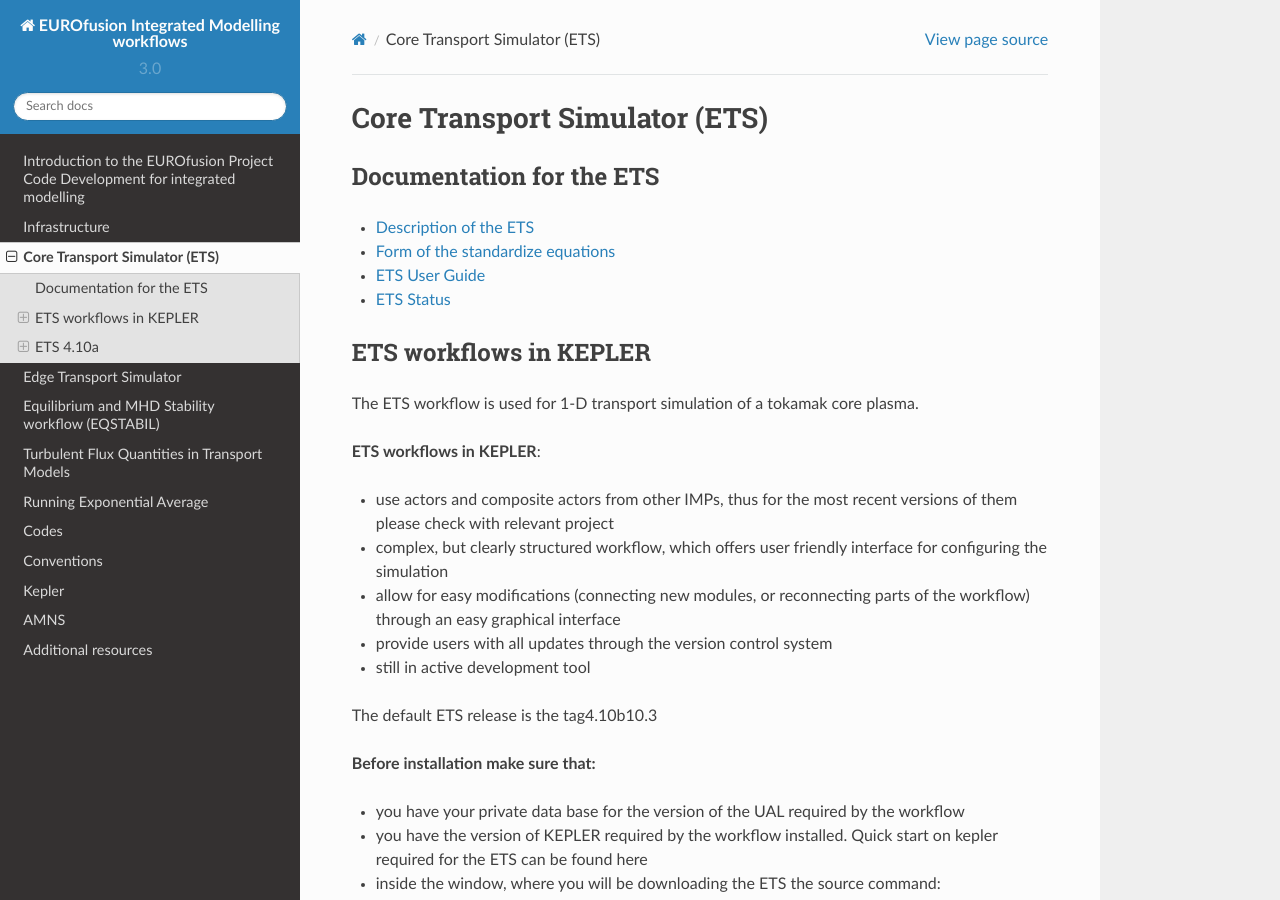
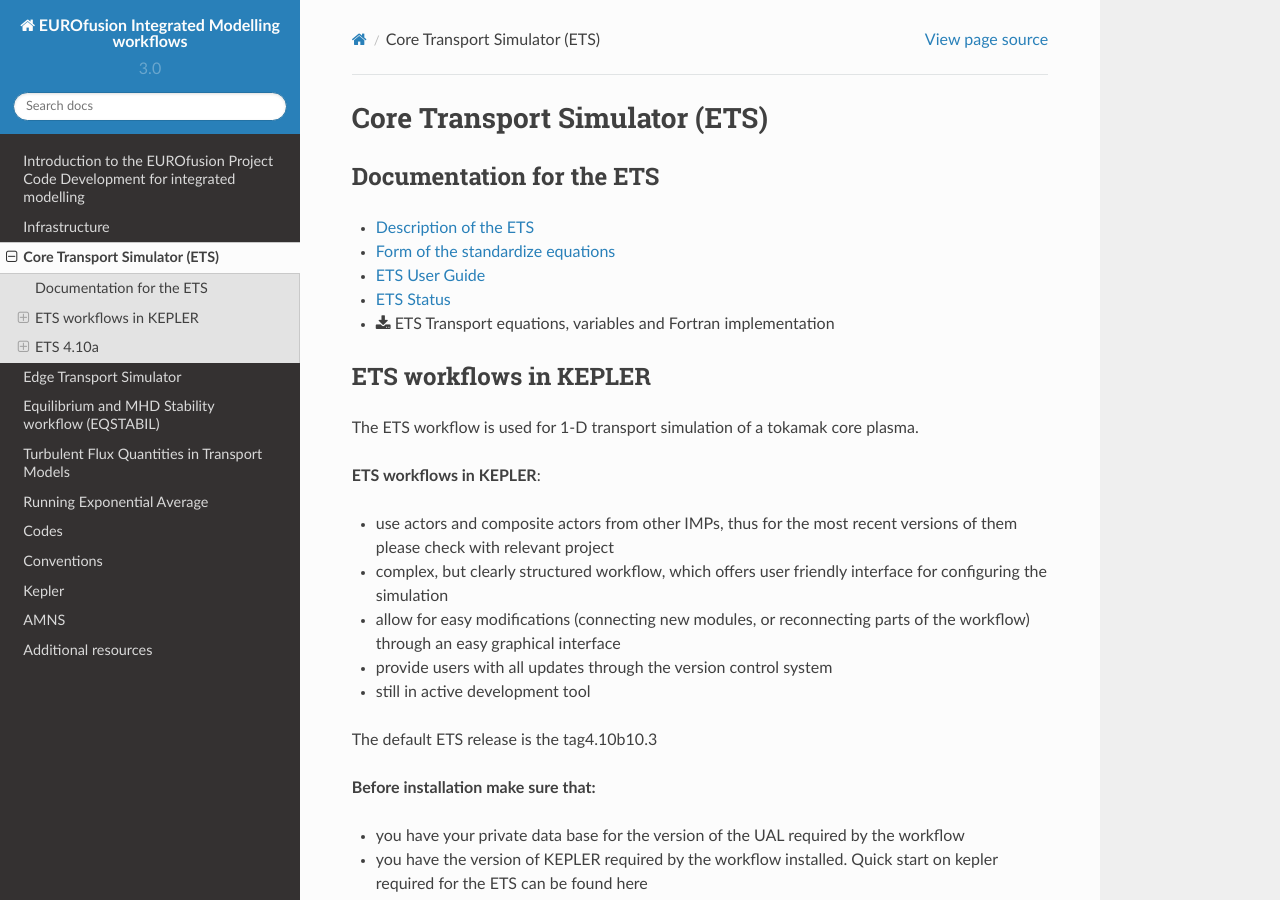
Before and after one commit to WPCD-Workflows/documentation, a Sphinx documentation site: the page built from source/ets.rst, in a window 1280 px wide and 900 px high. Built offline with Sphinx 7.4.7 and the Read the Docs theme 2.0.0, drawn with Linux system fonts in a browser that asks for light colours.

Commit message:
Add ETS transport equations

```diff
--- a/source/ets.rst
+++ b/source/ets.rst
@@ -10,7 +10,7 @@ Documentation for the ETS
 -  `Form of the standardize equations <https://portal.eufus.eu/documentation/ITM/imports/imp3/public/ETS_Documentation/STANDARDISED_EQUATION.pdf>`__
 -  `ETS User Guide <https://portal.eufus.eu/documentation/ITM/imports/imp3/public/ETS_Documentation/ETS_User_Guide.pdf>`__
 -  `ETS Status <https://portal.eufus.eu/documentation/ITM/imports/imp3/public/ETS_Documentation/ETS_Status.pdf>`__
-
+-  :download:`ETS Transport equations, variables and Fortran implementation<static/ETS_TRANSPORT_EQUATIONS_V1.0.pdf>`
 
 .. _ETS_in_KEPLER:
 
```
Also changed, not shown: 1 other file.
